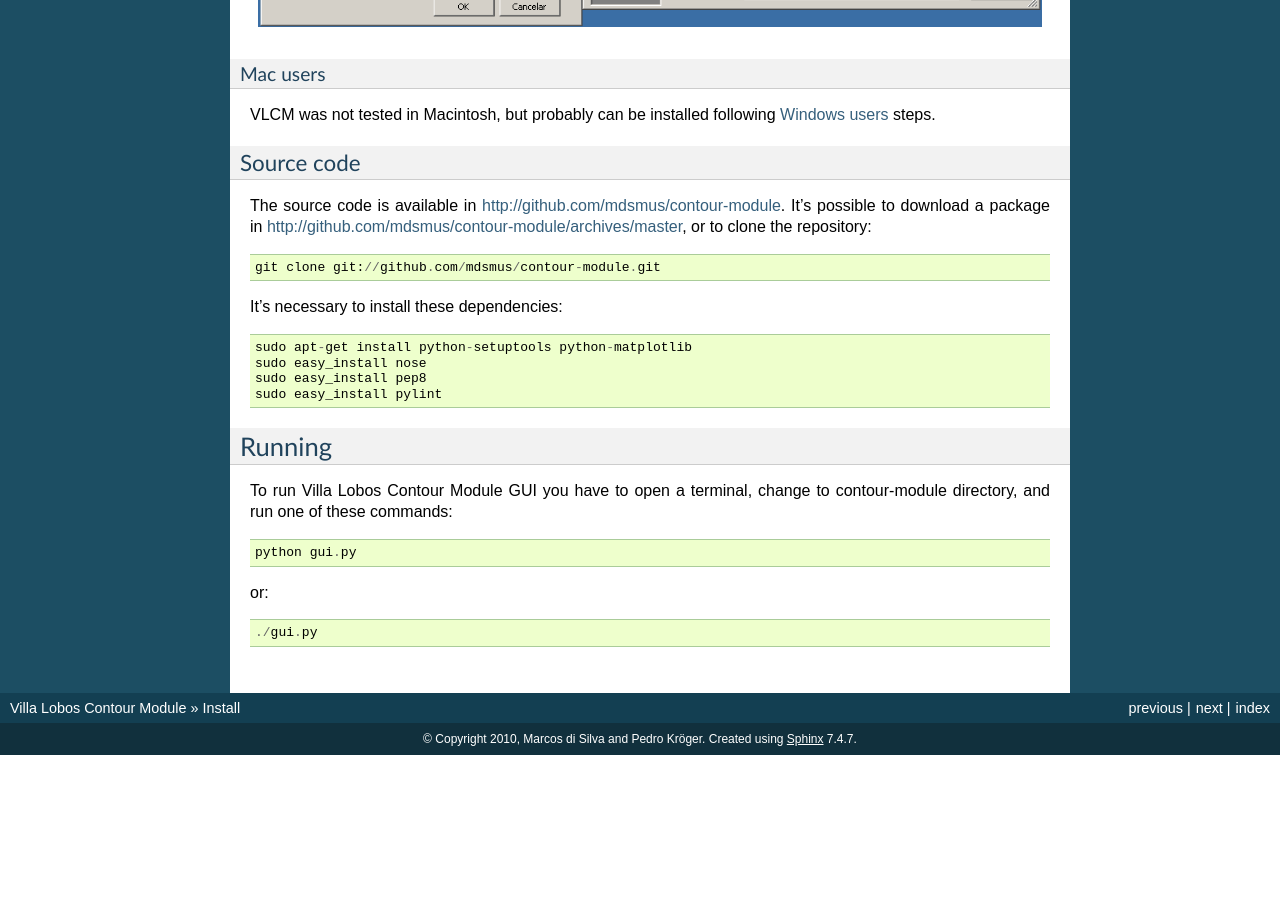
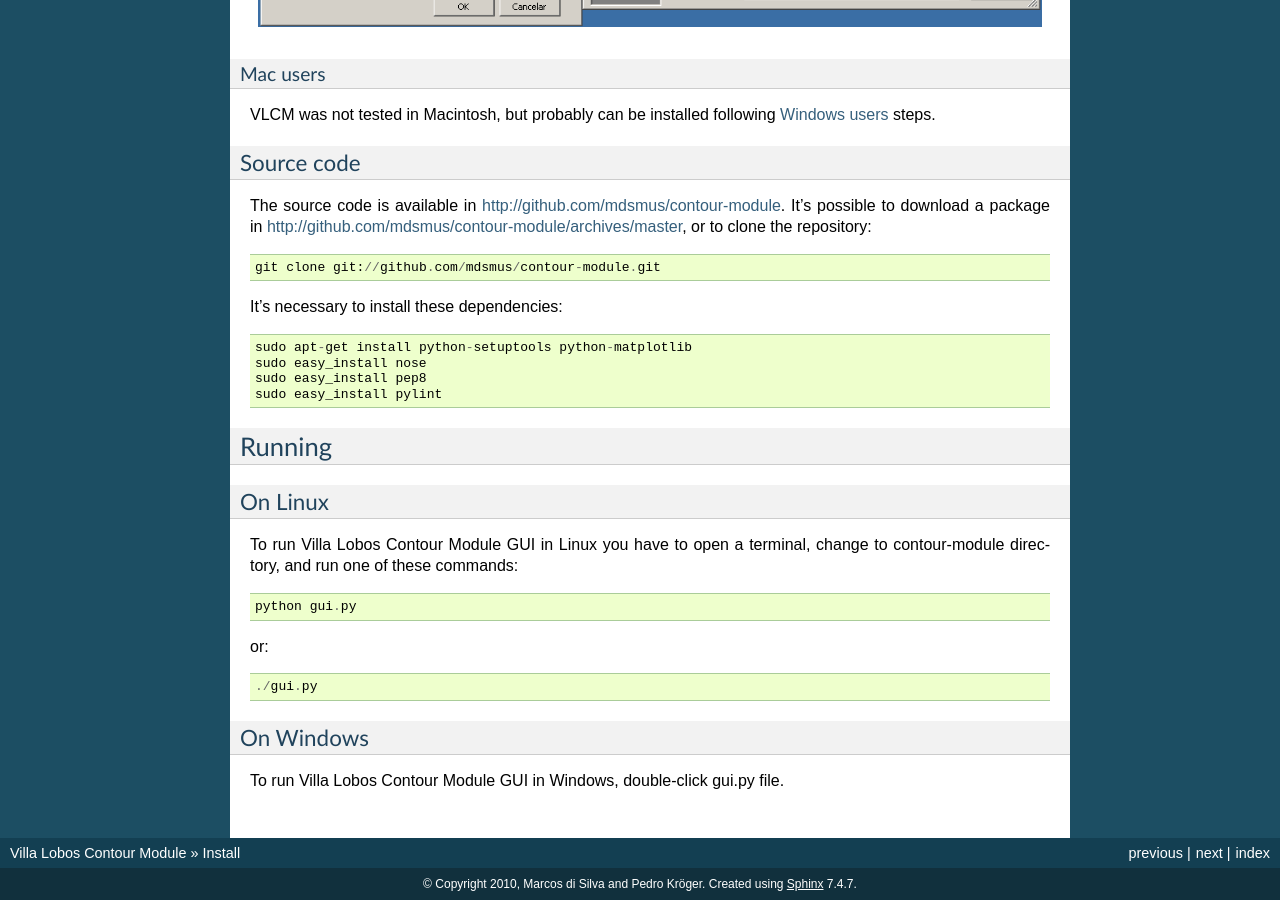
Before and after one commit to msampaio/musicontour, a Sphinx documentation site: the page built from docs/install.rst, in a window 1280 px wide and 900 px high, scrolled down 994 px. Built offline with Sphinx 7.4.7, drawn with Linux system fonts in a browser that asks for light colours; formulas are drawn with MathJax 3; before the commit the page ends 1749 px from its top, so only the background shows below that.

Commit message:
Inserts info about running program in windows

```diff
--- a/docs/install.rst
+++ b/docs/install.rst
@@ -63,11 +63,21 @@ It's necessary to install these dependencies::
 Running
 -------
 
-To run Villa Lobos Contour Module GUI you have to open a terminal,
-change to contour-module directory, and run one of these commands::
+On Linux
+~~~~~~~~
+
+To run Villa Lobos Contour Module GUI in Linux you have to open a
+terminal, change to contour-module directory, and run one of these
+commands::
 
  python gui.py
 
 or::
 
  ./gui.py
+
+On Windows
+~~~~~~~~~~
+
+To run Villa Lobos Contour Module GUI in Windows, double-click gui.py
+file.
```
